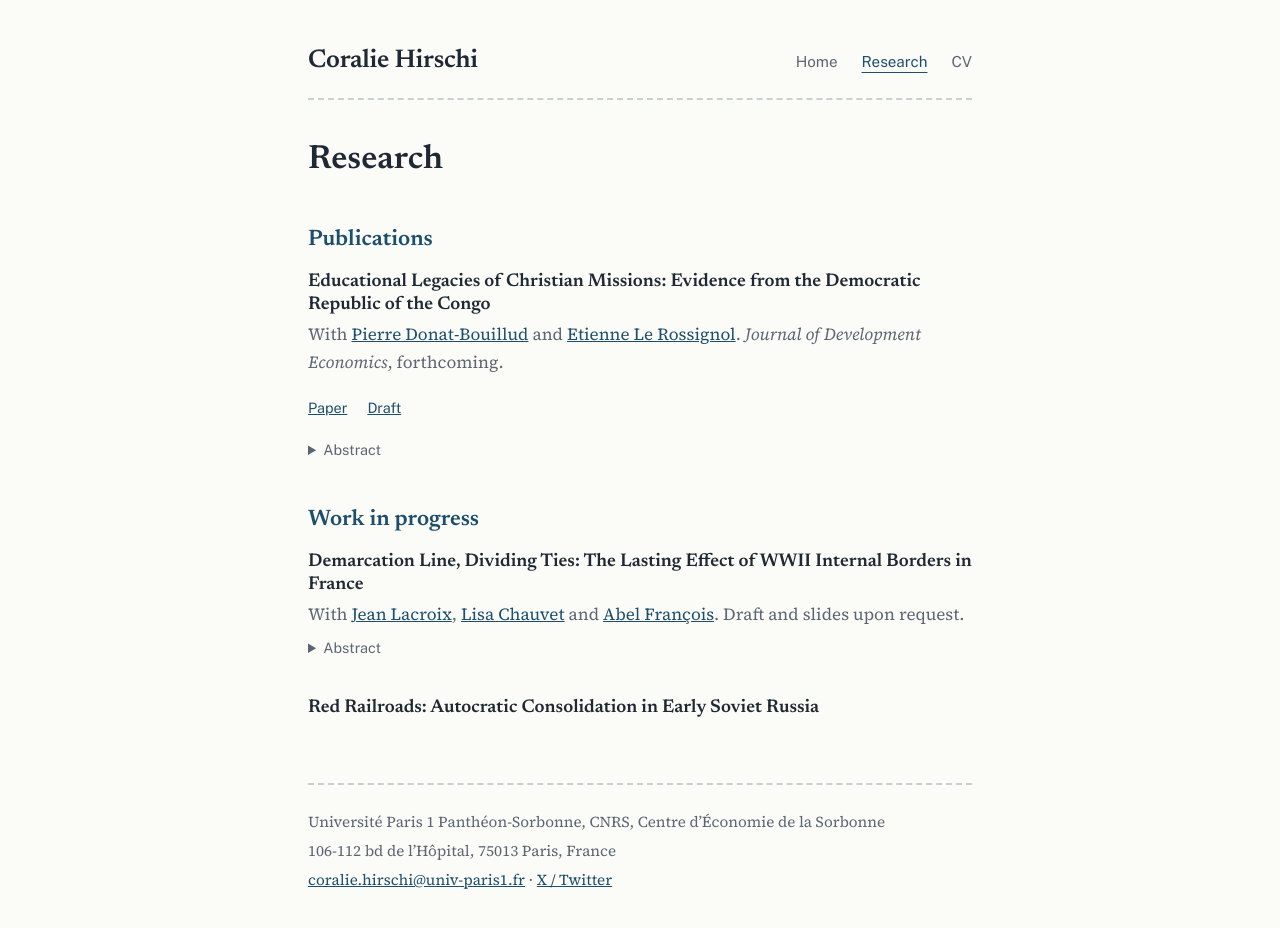
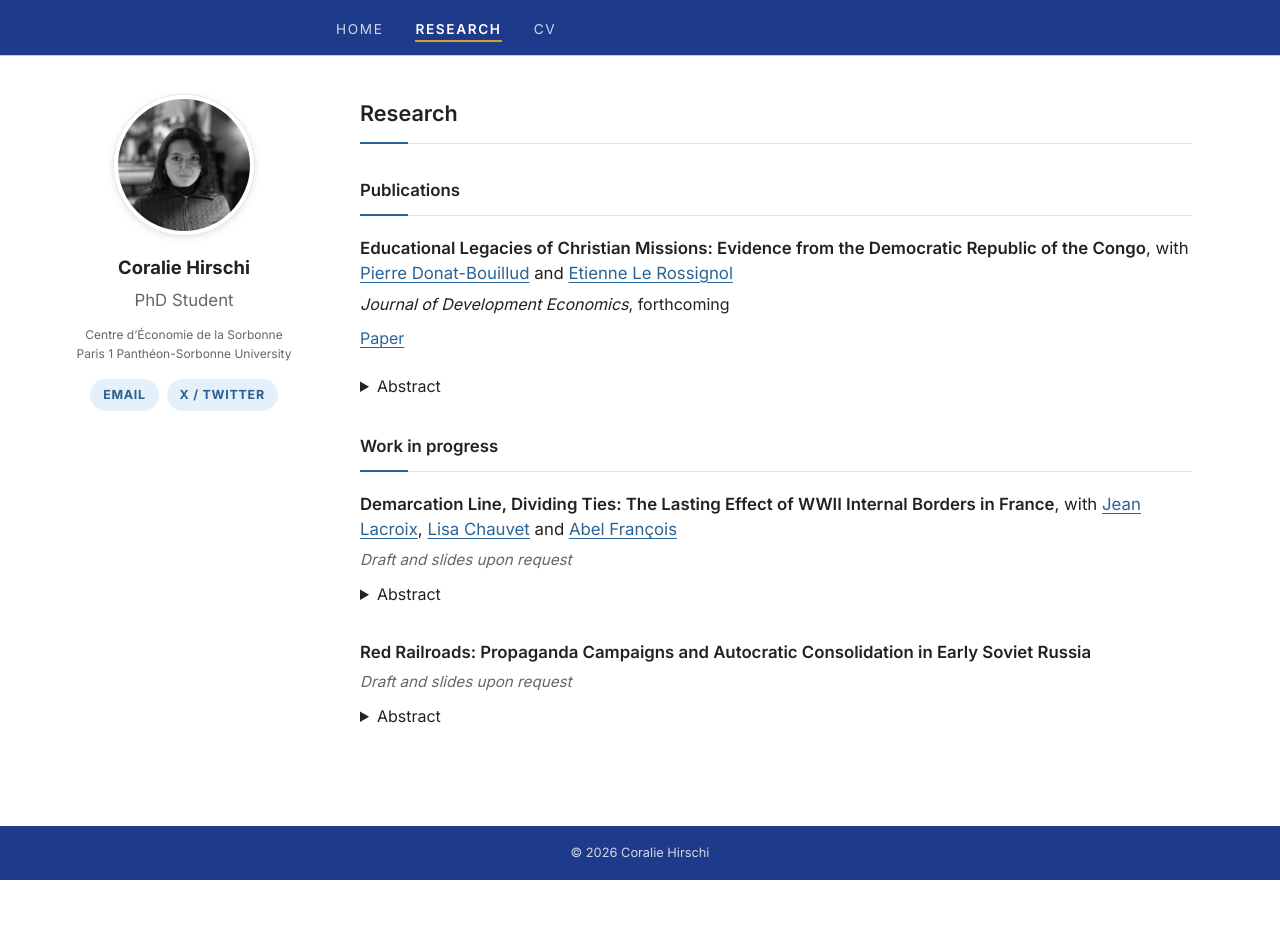
Before and after one commit to coraliehirschi/coraliehirschi.github.io, a plain HTML site: page research.html in a window 1280 px wide. After the commit the page ends 880 px from the top, so only its background shows below. Drawn offline with nearby package versions, Linux system fonts and the light colour scheme.

Commit message:
Add files via upload

```diff
--- a/research.html
+++ b/research.html
@@ -5,39 +5,41 @@
 <meta name="viewport" content="width=device-width, initial-scale=1">
 <title>Research – Coralie Hirschi</title>
 <meta name="description" content="Coralie Hirschi, PhD student in economics at Paris 1 Panthéon-Sorbonne">
-<link rel="preconnect" href="https://fonts.googleapis.com"><link rel="preconnect" href="https://fonts.gstatic.com" crossorigin><link href="https://fonts.googleapis.com/css2?family=Newsreader:opsz,wght@6..72,600&family=Public+Sans:wght@400;500&family=Source+Serif+4:ital,opsz,wght@0,8..60,400;1,8..60,400&display=swap" rel="stylesheet"><link rel="stylesheet" href="style.css">
+<link rel="preconnect" href="https://fonts.googleapis.com"><link rel="preconnect" href="https://fonts.gstatic.com" crossorigin><link href="https://fonts.googleapis.com/css2?family=Inter:wght@400;600;700&display=swap" rel="stylesheet">
+<link rel="stylesheet" href="style.css">
 </head>
 <body>
-<div class="wrap">
-  <header class="site">
-    <a class="name" href="index.html">Coralie Hirschi</a>
-    <nav>
-      <a href="index.html">Home</a>
-      <a href="research.html" aria-current="page">Research</a>
-      <a href="cv.html">CV</a>
-    </nav>
-  </header>
+  <nav class="topnav"><a href="index.html">Home</a><a href="research.html" aria-current="page">Research</a><a href="cv.html">CV</a></nav>
+  <div class="layout">
+  <aside class="sidebar">
+    <img class="avatar" src="photo.jpeg" alt="Coralie Hirschi">
+    <p class="who">Coralie Hirschi</p>
+    <p class="role">PhD Student</p>
+    <p class="aff">Centre d’Économie de la Sorbonne<br>Paris 1 Panthéon-Sorbonne University</p>
+    <img class="logo" src="logo-paris1.png" alt="Université Paris 1 Panthéon-Sorbonne" onerror="this.remove()">
+    <div class="pills">
+      <a class="pill" href="mailto:coralie.hirschi@univ-paris1.fr">Email</a>
+      <a class="pill" href="https://x.com/CoralieHirschi">X / Twitter</a>
+    </div>
+  </aside>
   <main>
     <h1>Research</h1>
 
-    <h2>Publications</h2>
+    <h2 class="small">Publications</h2>
     <article class="paper">
-      <h3>Educational Legacies of Christian Missions: Evidence from the Democratic Republic of the Congo</h3>
-      <p class="meta">With <a href="https://www.pdonatbouillud.com">Pierre Donat-Bouillud</a> and <a href="https://etiennelerossignol.com">Etienne Le Rossignol</a>. <em>Journal of Development Economics</em>, forthcoming.</p>
-      <p class="links">
-        <a href="https://www.dropbox.com/scl/fi/0cbl3vno5r40hex87nuts/drc_missions_education_2024_04_12.pdf?rlkey=fhxucm4rbexut32ier5509sia&amp;dl=0">Paper</a>
-        <a href="https://www.dropbox.com/scl/fi/va3xjajiesqh0i9rcbkxj/drc_mission_education.pdf?rlkey=b908z9okftsn9ky6i8g90zrhc&amp;st=ll8szz54&amp;dl=0">Draft</a>
-      </p>
+      <h3>Educational Legacies of Christian Missions: Evidence from the Democratic Republic of the Congo<span class="authors">, with <a href="https://www.pdonatbouillud.com">Pierre Donat-Bouillud</a> and <a href="https://etiennelerossignol.com">Etienne Le Rossignol</a></span></h3>
+      <p class="journal"><em>Journal of Development Economics</em>, forthcoming</p>
+      <p class="links"><a href="https://www.dropbox.com/scl/fi/va3xjajiesqh0i9rcbkxj/drc_mission_education.pdf?rlkey=b908z9okftsn9ky6i8g90zrhc&amp;st=ll8szz54&amp;dl=0">Paper</a></p>
       <details>
         <summary>Abstract</summary>
         <p>This paper investigates the educational legacies of Christian missions established before independence, in the Democratic Republic of the Congo, focusing on contemporary disparities in educational content, quality, access, and outcomes. Using georeferenced data from over 20,000 schools and two million students participating in the Examen National d’État (Exetat) between 2016 and 2019, as well as primary data from a phone survey of 624 school directors, we explore how proximity to Catholic and Protestant missions during the colonial period influences educational opportunities today. We find that schools near historical Christian missions offer a broader and higher-quality curriculum, with increased access to study tracks outside the basic Pedagogy section. Students attending these schools are more likely to pass the Exetat and achieve grades qualifying for university admission, although the magnitude of the effect is modest. Supply-side factors, such as better infrastructure and more conducive school environments, explain half of the missionary proximity premium, while demand-side mechanisms, including students’ sorting and selection account for additional variation. Our findings reveal that the strong partnership between missions and the colonial state entrenched spatial inequalities in educational access and quality, inequalities that persist to this day.</p>
       </details>
     </article>
 
-    <h2>Work in progress</h2>
+    <h2 class="small">Work in progress</h2>
     <article class="paper">
-      <h3>Demarcation Line, Dividing Ties: The Lasting Effect of WWII Internal Borders in France</h3>
-      <p class="meta">With <a href="https://sites.google.com/view/lacroixjean/">Jean Lacroix</a>, <a href="https://sites.google.com/site/lisachauvetdial/">Lisa Chauvet</a> and <a href="https://abelfrancois.com">Abel François</a>. Draft and slides upon request.</p>
+      <h3>Demarcation Line, Dividing Ties: The Lasting Effect of WWII Internal Borders in France<span class="authors">, with <a href="https://sites.google.com/view/lacroixjean/">Jean Lacroix</a>, <a href="https://sites.google.com/site/lisachauvetdial/">Lisa Chauvet</a> and <a href="https://abelfrancois.com">Abel François</a></span></h3>
+      <p class="request"><em>Draft and slides upon request</em></p>
       <details>
         <summary>Abstract</summary>
         <p>This paper estimates how wartime borders shape post-conflict cooperation. Empirically, it assesses the legacy of the demarcation line that divided France in two from 1940 to 1943. We estimate how this division shaped cooperation after the war using two dyadic measures of cooperation: intermunicipal cooperation agreements and individual mobility patterns. Our specifications estimate the impact of the former border on cooperation while holding municipality and other dyad characteristics constant. This variation documents how wartime borders affect the choice of cooperation partners beyond their effects on the level of cooperation. According to our results, the demarcation line decreased both cooperation between once-separated municipalities, even after its dissolution. Further results emphasize the importance of diverging political preferences and path dependence in cooperation as important drivers of the persistence of this former border.</p>
@@ -45,14 +47,15 @@
     </article>
 
     <article class="paper">
-      <h3>Red Railroads: Autocratic Consolidation in Early Soviet Russia</h3>
+      <h3>Red Railroads: Propaganda Campaigns and Autocratic Consolidation in Early Soviet Russia</h3>
+      <p class="request"><em>Draft and slides upon request</em></p>
+      <details>
+        <summary>Abstract</summary>
+        <p>This paper investigates the process of autocratic consolidation in early Soviet Russia. It studies the first large-scale propaganda campaign of the Soviet era, launched after the 1917 Russian Revolution. The campaign was conducted through trains equipped with printing presses, cinemas, libraries, and complaints offices which served as a tool for the newly established central power to gather information and reach remote regions in the territory. Using a difference-in-differences design and leveraging variation in exposure from train stops along railroads, I show that train visits increased Red Army casualties during the Civil War, consistent with a large-scale mobilization of soldiers. Further results suggest that propaganda campaigns consolidated power through both persuasion and coercion, increasing support for the regime while strengthening the state’s capacity to enforce compliance.</p>
+      </details>
     </article>
   </main>
-  <footer>
-    <p>Université Paris 1 Panthéon-Sorbonne, CNRS, Centre d’Économie de la Sorbonne</p>
-    <p>106-112 bd de l’Hôpital, 75013 Paris, France</p>
-    <p><a href="mailto:coralie.hirschi@univ-paris1.fr">coralie.hirschi@univ-paris1.fr</a> · <a href="https://x.com/CoralieHirschi">X / Twitter</a></p>
-  </footer>
-</div>
+  </div>
+  <footer class="bottombar">© 2026 Coralie Hirschi</footer>
 </body>
 </html>
--- a/style.css
+++ b/style.css
@@ -1,126 +1,158 @@
 :root {
-  --paper: #fbfbf8;
-  --ink: #1f2933;
-  --muted: #5b6672;
-  --accent: #1d4e6b;
-  --rule: #c9cfd4;
+  --bg: #ffffff;
+  --text: #222222;
+  --muted: #666666;
+  --accent: #2a6496;
+  --pill-bg: #e4f0fa;
+  --pill-text: #2a5f8f;
+  --rule: #e5e5e5;
+  --p1-blue: #1e3a8a;
+  --p1-gold: #c9a227;
   color-scheme: light;
-}
-@media (prefers-color-scheme: dark) {
-  :root {
-    --paper: #161b20;
-    --ink: #e4e7ea;
-    --muted: #9aa5b0;
-    --accent: #8cc0dd;
-    --rule: #38424c;
-    color-scheme: dark;
-  }
 }
 
 * { box-sizing: border-box; }
 
-html { -webkit-text-size-adjust: 100%; }
-
 body {
   margin: 0;
-  background: var(--paper);
-  color: var(--ink);
-  font-family: "Source Serif 4", Georgia, "Times New Roman", serif;
-  font-size: 1.0625rem;
-  line-height: 1.65;
+  background: var(--bg);
+  color: var(--text);
+  font-family: "Inter", -apple-system, "Helvetica Neue", Arial, sans-serif;
+  font-size: 16px;
+  line-height: 1.75;
+  min-height: 100vh;
+  display: flex;
+  flex-direction: column;
 }
 
-.wrap {
-  max-width: 44rem;
+a { color: var(--accent); text-underline-offset: 3px; }
+a:focus-visible { outline: 2px solid var(--accent); outline-offset: 2px; }
+
+/* Menu du haut */
+.topnav {
+  width: 100%;
+  max-width: 1200px;
   margin: 0 auto;
-  padding: 2.5rem 1.25rem 4rem;
+  padding: 0.85rem 1.5rem 0.85rem calc(240px + 3.5rem);
+  background: var(--p1-blue);
+  box-shadow: 0 0 0 100vmax var(--p1-blue);
+  clip-path: inset(0 -100vmax);
+}
+.topnav a {
+  font-size: 0.85rem;
+  letter-spacing: 0.12em;
+  text-transform: uppercase;
+  color: rgba(255, 255, 255, 0.8);
+  text-decoration: none;
+  margin-right: 2rem;
+  padding-bottom: 0.2rem;
+  border-bottom: 2px solid transparent;
+}
+.topnav a:hover { color: #fff; }
+.topnav a[aria-current="page"] { color: #fff; font-weight: 600; border-bottom-color: var(--p1-gold); }
+.topnav a:focus-visible { outline-color: #fff; }
+
+/* Mise en page : colonne de gauche + contenu */
+.layout {
+  flex: 1;
+  width: 100%;
+  max-width: 1200px;
+  margin: 0 auto;
+  padding: 2.5rem 1.5rem 4rem;
+  display: grid;
+  grid-template-columns: 240px 1fr;
+  gap: 3.5rem;
+  align-items: start;
 }
 
-/* En-tête */
-header.site {
-  display: flex;
-  flex-wrap: wrap;
-  align-items: baseline;
-  justify-content: space-between;
-  gap: 0.75rem 1.5rem;
-  padding-bottom: 1rem;
-  /* trait pointillé : clin d'œil aux lignes de démarcation et aux voies ferrées */
-  border-bottom: 2px dashed var(--rule);
-  margin-bottom: 2.5rem;
+/* Colonne de gauche */
+.sidebar { text-align: center; position: sticky; top: 1.5rem; }
+.avatar {
+  width: 140px;
+  height: 140px;
+  border-radius: 50%;
+  object-fit: cover;
+  border: 4px solid #fff;
+  box-shadow: 0 0 0 1px var(--rule), 0 2px 8px rgba(0, 0, 0, 0.12);
+  display: block;
+  margin: 0 auto 1rem;
 }
-.name {
-  font-family: "Newsreader", Georgia, serif;
-  font-size: 1.6rem;
+.sidebar .who { font-size: 1.15rem; font-weight: 700; margin: 0; }
+.sidebar .role { font-size: 1.05rem; color: var(--muted); margin: 0.15rem 0 0.6rem; }
+.sidebar .aff { font-size: 0.75rem; color: var(--muted); line-height: 1.6; margin: 0 0 1rem; white-space: nowrap; }
+.logo { display: block; max-width: 150px; height: auto; margin: 0 auto 1.25rem; }
+.pills { display: flex; flex-wrap: wrap; justify-content: center; gap: 0.5rem; }
+.pill {
+  display: inline-block;
+  background: var(--pill-bg);
+  color: var(--pill-text);
+  font-size: 0.78rem;
+  font-weight: 700;
+  letter-spacing: 0.06em;
+  text-transform: uppercase;
+  text-decoration: none;
+  padding: 0.3rem 0.8rem;
+  border-radius: 999px;
+}
+.pill:hover { background: #d3e6f6; }
+
+/* Contenu */
+main { min-width: 0; max-width: 52rem; }
+main p { margin: 0 0 1.25rem; }
+h1, h2 {
   font-weight: 600;
-  letter-spacing: -0.01em;
-  color: var(--ink);
-  text-decoration: none;
+  font-size: 1.35rem;
+  margin: 2.5rem 0 1.25rem;
+  padding-bottom: 0.6rem;
+  border-bottom: 1px solid var(--rule);
+  position: relative;
 }
-nav a {
-  font-family: "Public Sans", system-ui, sans-serif;
-  font-size: 0.95rem;
-  color: var(--muted);
-  text-decoration: none;
-  margin-left: 1.25rem;
+h1:first-child, h2:first-child { margin-top: 0; }
+h1::after, h2::after {
+  content: "";
+  position: absolute;
+  left: 0;
+  bottom: -1px;
+  width: 48px;
+  height: 2px;
+  background: var(--accent);
 }
-nav a:first-child { margin-left: 0; }
-nav a:hover, nav a[aria-current="page"] { color: var(--accent); }
-nav a[aria-current="page"] { text-decoration: underline; text-underline-offset: 0.3em; }
+h3 { font-size: 1.05rem; font-weight: 600; margin: 0 0 0.25rem; line-height: 1.5; }
 
-h1, h2, h3 {
-  font-family: "Newsreader", Georgia, serif;
-  font-weight: 600;
-  line-height: 1.25;
+h2.small { font-size: 1.05rem; margin-top: 2rem; }
+.contact { font-size: 0.85rem; line-height: 1.6; color: var(--muted); }
+
+.paper { margin-bottom: 2rem; }
+.paper .meta { color: var(--muted); margin: 0 0 0.4rem; }
+.paper .journal { margin: 0 0 0.4rem; }
+.paper .authors { font-weight: 400; }
+.paper .request { color: var(--muted); font-size: 0.95rem; margin: 0 0 0.4rem; }
+.paper .links a { margin-right: 1rem; }
+details summary { cursor: pointer; color: var(--text); }
+details p { margin-top: 0.75rem; font-size: 0.9rem; line-height: 1.7; text-align: justify; hyphens: auto; }
+
+.cv-frame {
+  width: 100%;
+  height: 85vh;
+  border: none;
+  background: #777;
+  border-radius: 4px;
 }
-h1 { font-size: 2.1rem; margin: 0 0 1rem; }
-h2 { font-size: 1.4rem; margin: 2.75rem 0 1rem; color: var(--accent); }
-h3 { font-size: 1.15rem; margin: 0 0 0.25rem; }
 
-a { color: var(--accent); }
-a:focus-visible { outline: 2px solid var(--accent); outline-offset: 2px; }
+/* Bande du bas */
+.bottombar {
+  background: var(--p1-blue);
+  color: rgba(255, 255, 255, 0.8);
+  font-size: 0.8rem;
+  text-align: center;
+  padding: 1rem 1.5rem;
+}
 
-/* Accueil */
-.intro {
-  display: grid;
-  grid-template-columns: 11rem 1fr;
-  gap: 2rem;
-  align-items: start;
+/* Téléphone */
+@media (max-width: 760px) {
+  .topnav { padding: 0.85rem 1.25rem; text-align: center; }
+  .topnav a { margin: 0 0.75rem; }
+  .layout { grid-template-columns: 1fr; gap: 2rem; padding-top: 1.5rem; }
+  .sidebar { position: static; }
+  .pills { flex-direction: row; flex-wrap: wrap; justify-content: center; }
 }
-.intro img {
-  width: 100%;
-  max-width: 100%;
-  border-radius: 4px;
-  display: block;
-}
-@media (max-width: 600px) {
-  .intro { grid-template-columns: 1fr; }
-  .intro img { max-width: 11rem; }
-}
-.interests { color: var(--muted); }
-
-/* Articles */
-.paper { margin-bottom: 2.25rem; }
-.paper .meta { color: var(--muted); margin: 0 0 0.5rem; }
-.paper .links a {
-  font-family: "Public Sans", system-ui, sans-serif;
-  font-size: 0.9rem;
-  margin-right: 1rem;
-}
-details { margin-top: 0.5rem; }
-summary {
-  cursor: pointer;
-  font-family: "Public Sans", system-ui, sans-serif;
-  font-size: 0.9rem;
-  color: var(--muted);
-}
-details p { margin-top: 0.75rem; }
-
-/* Pied de page */
-footer {
-  margin-top: 4rem;
-  padding-top: 1.25rem;
-  border-top: 2px dashed var(--rule);
-  font-size: 0.95rem;
-  color: var(--muted);
-}
-footer p { margin: 0.25rem 0; }
```
Also changed, not shown: cv.html (+20 -18 lines), index.html (+25 -23 lines).
